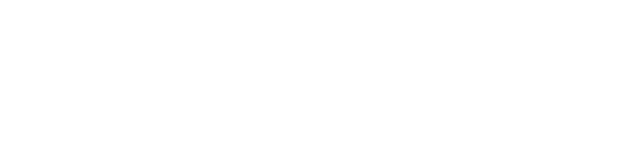
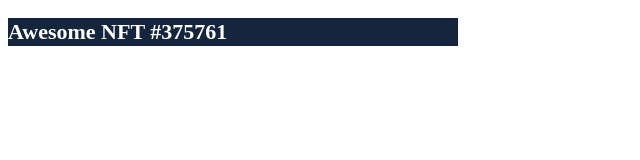
Before and after one commit to Ilya-Zukhbaya/NFT-card-preview, a plain HTML site: page index.html in a window 1280 px wide. Shown: the whole page, without its empty margins (0-640 px from the left). Drawn offline with Linux system fonts and the light colour scheme.

Commit message:
Starting to styling

```diff
--- a/index.html
+++ b/index.html
@@ -3,8 +3,14 @@
 <head>
   <meta charset="UTF-8">
   <title>NFT card preview</title>
+  <link rel="preconnect" href="https://fonts.googleapis.com">
+  <link rel="preconnect" href="https://fonts.gstatic.com" crossorigin>
+  <link href="https://fonts.googleapis.com/css2?family=Outfit:wght@300;400;600&display=swap" rel="stylesheet">
+  <link rel="stylesheet" href="style.css">
 </head>
 <body>
-
+  <div class="card">
+    <h2 class="card__header-title">Awesome NFT #375761</h2>
+  </div>
 </body>
 </html>
--- a/style.css
+++ b/style.css
@@ -0,0 +1,22 @@
+:root{
+--soft-blue: hsl(215, 51%, 70%);
+--cyan: hsl(178, 100%, 50%);
+--main-BG: hsl(217, 54%, 11%);
+--card-BG: hsl(216, 50%, 16%);
+--line: hsl(215, 32%, 27%);
+--white: hsl(0, 0%, 100%);
+}
+html, body{
+    max-width: 1440px;
+    font-size: 18px;
+}
+.card{
+    width: 450px;
+    background-color: var(--card-BG);
+    color: var(--soft-blue);
+}
+.card__header-title{
+    color: var(--white);
+    font-size: 22px;
+    line-height: 28px;
+}
```
